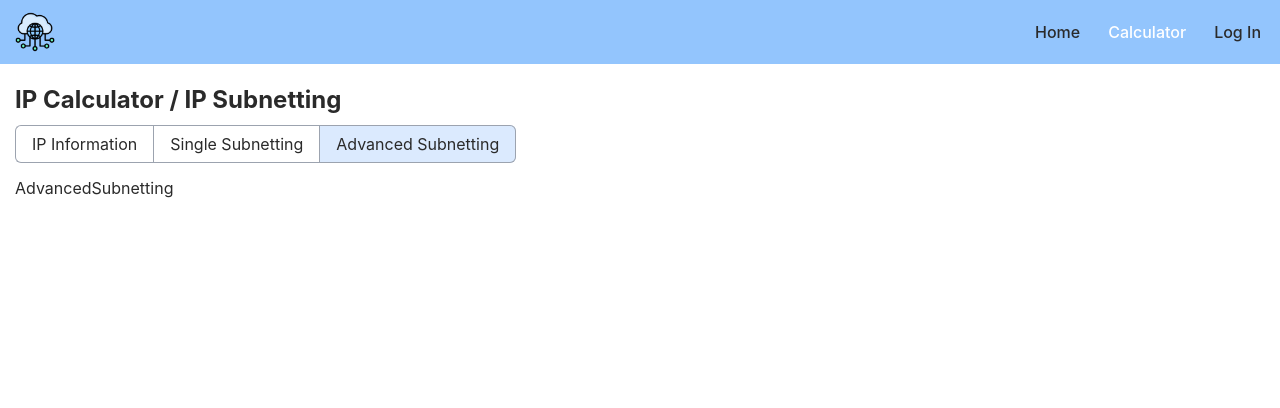
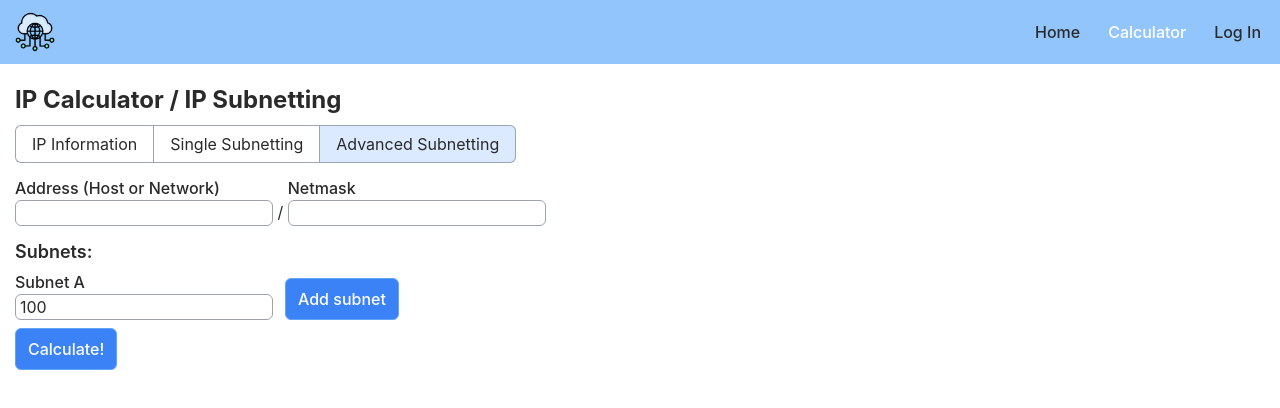
Before and after one commit to Oleksandr073/IP-Subnet-Calculator-Web-Application, a React (Vite) app: page /calculator/advanced-subnetting in a window 1280 px wide. Shown: the top 408 px of the page. Built offline with nearby package versions, Linux system fonts and the light colour scheme; no server answers.

Commit message:
add AdvancedIPCalculatorForm component

```diff
--- /dev/null
+++ b/src/components/blocks/calculator/AdvancedIPCalculatorForm.tsx
@@ -0,0 +1,94 @@
+import { FormEventHandler, useState } from 'react';
+import { isIPv4 } from 'is-ip';
+
+import { numberToLetters } from '../../../utils';
+import { Button, Input } from '../../ui';
+
+export type AdvancedCalculatorFormData = {
+  ipAddress: string;
+  mask: string;
+  subnetsHosts: number[];
+};
+
+type Props = {
+  onSubmit(data: AdvancedCalculatorFormData): void;
+};
+export const AdvancedIPCalculatorForm = ({ onSubmit }: Props) => {
+  const [ipAddress, setIpAddress] = useState('');
+  const [mask, setMask] = useState('');
+  const [error, setError] = useState('');
+  const [subnetsHosts, setSubnetsHosts] = useState<number[]>([100]);
+
+  const setSubnetHosts = (hosts: number, index: number) => {
+    setSubnetsHosts((prevSubnetsHosts) => {
+      const newSubnetsHosts = [...prevSubnetsHosts];
+      newSubnetsHosts[index] = hosts;
+      return newSubnetsHosts;
+    });
+  };
+
+  const onAddSubnet = () => {
+    setSubnetsHosts((hosts) => [...hosts, 30]);
+  };
+
+  const onSubmitHandler: FormEventHandler<HTMLFormElement> = (e) => {
+    e.preventDefault();
+    const notNullHosts = subnetsHosts.filter((value) => value > 0);
+    setSubnetsHosts(notNullHosts.length > 0 ? notNullHosts : [100]);
+    if (!ipAddress || !mask || notNullHosts.length === 0) {
+      return;
+    }
+    if (!isIPv4(ipAddress)) {
+      setError('IP address is not correct');
+      return;
+    }
+    if (Number(mask) < 1 || Number(mask) > 31) {
+      setError('Mask is not correct');
+      return;
+    }
+    setError('');
+    onSubmit({ ipAddress, mask, subnetsHosts: notNullHosts });
+  };
+
+  return (
+    <div>
+      <form onSubmit={onSubmitHandler}>
+        <div className="flex flex-wrap items-end -mt-1 mb-3">
+          <div className="mt-1">
+            <Input
+              value={ipAddress}
+              onChange={setIpAddress}
+              name="ip-address"
+              label="Address (Host or Network)"
+            />
+          </div>
+          <div className="flex items-end mt-1">
+            <span className="mb-0.5">&nbsp;/&nbsp;</span>
+            <Input
+              value={mask}
+              onChange={setMask}
+              name="netmask"
+              label="Netmask"
+            />
+          </div>
+        </div>
+        <p className="mb-1 text-lg font-semibold">Subnets:</p>
+        <div className="flex mb-2 gap-3 flex-wrap items-end">
+          {subnetsHosts.map((hosts, index) => (
+            <Input
+              key={index}
+              value={hosts.toString()}
+              onChange={(value) => setSubnetHosts(Number(value), index)}
+              name={`subnet-${numberToLetters(hosts).toLowerCase()}`}
+              label={`Subnet ${numberToLetters(index + 1)}`}
+            />
+          ))}
+          <Button text="Add subnet" type="button" onClick={onAddSubnet} />
+        </div>
+
+        {error && <p className="mb-2 text-red-600 font-semibold">{error}</p>}
+        <Button text="Calculate!" type="submit" />
+      </form>
+    </div>
+  );
+};
--- a/src/components/blocks/calculator/AdvancedSubnetting.tsx
+++ b/src/components/blocks/calculator/AdvancedSubnetting.tsx
@@ -1,3 +1,24 @@
+import { useState } from 'react';
+
+import {
+  AdvancedCalculatorFormData,
+  AdvancedIPCalculatorForm,
+} from './AdvancedIPCalculatorForm';
+
 export const AdvancedSubnetting = () => {
-  return <div>AdvancedSubnetting</div>;
+  const [result, setResult] = useState('');
+
+  const onSubmitHandler = (data: AdvancedCalculatorFormData) => {
+    setResult(String(Date.now()) + JSON.stringify(data));
+  };
+
+  return (
+    <div>
+      <div className="mb-3">
+        <AdvancedIPCalculatorForm onSubmit={onSubmitHandler} />
+      </div>
+
+      {result && <p>{result}</p>}
+    </div>
+  );
 };
--- a/src/components/blocks/calculator/IPInformation.tsx
+++ b/src/components/blocks/calculator/IPInformation.tsx
@@ -15,9 +15,6 @@ export const IPInformation = () => {
     const { ipAddress, mask } = data;
     const result = calculateIPInfo(ipAddress, mask);
     setIpInfo(result);
-
-    // eslint-disable-next-line no-console
-    console.log({ ipAddress, mask });
   };
 
   return (
--- a/src/components/blocks/calculator/index.ts
+++ b/src/components/blocks/calculator/index.ts
@@ -1,3 +1,4 @@
+export * from './AdvancedIPCalculatorForm';
 export * from './AdvancedSubnetting';
 export * from './IPInformation';
 export * from './IPInfoTable';
--- a/src/utils/index.ts
+++ b/src/utils/index.ts
@@ -1,2 +1,3 @@
 export * from './getUserInfo';
 export * from './ipCalculator';
+export * from './numberToLetters';
--- /dev/null
+++ b/src/utils/numberToLetters.ts
@@ -0,0 +1,11 @@
+export const numberToLetters = (num: number) => {
+  let i = num;
+  let letters = '';
+  while (i > 0) {
+    i = i - 1;
+    const remainder = i % 26;
+    letters = String.fromCharCode(65 + remainder) + letters;
+    i = Math.floor(i / 26);
+  }
+  return letters;
+};
```
